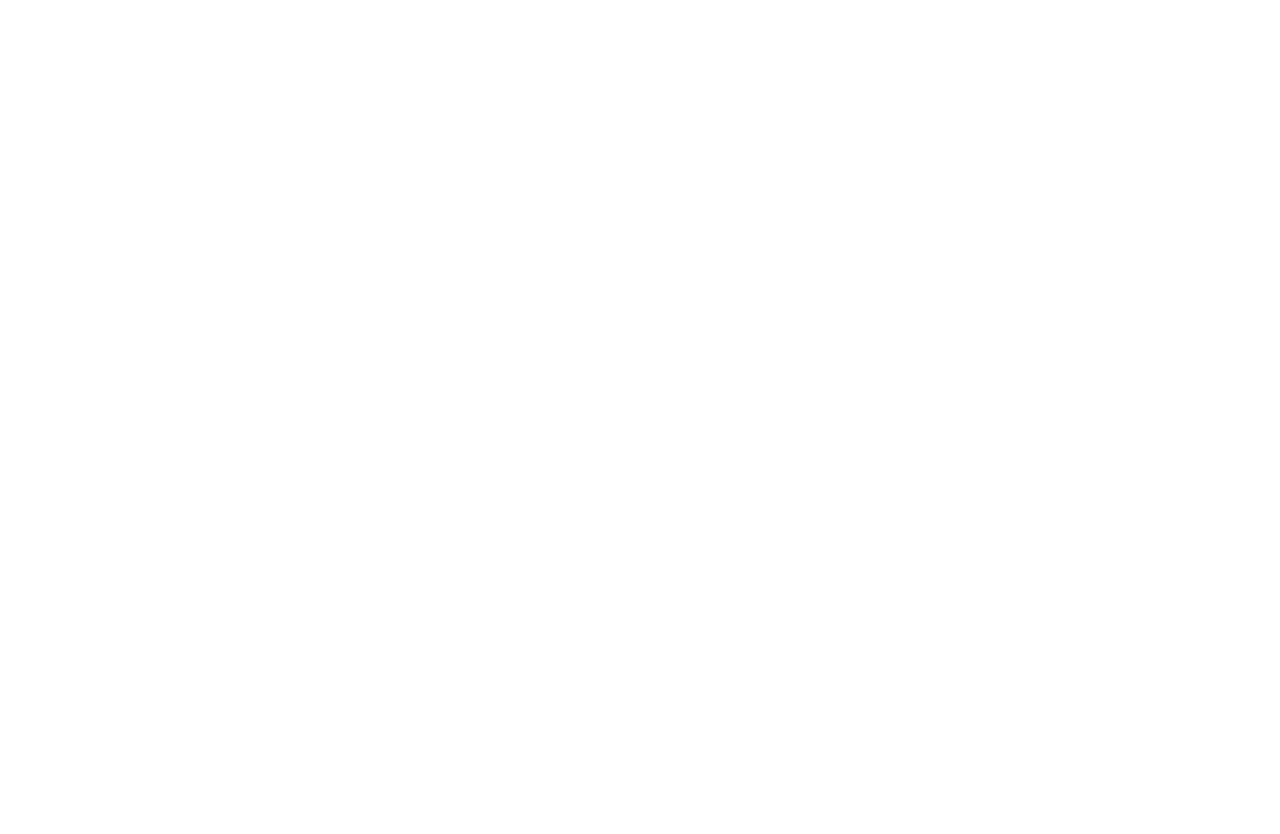
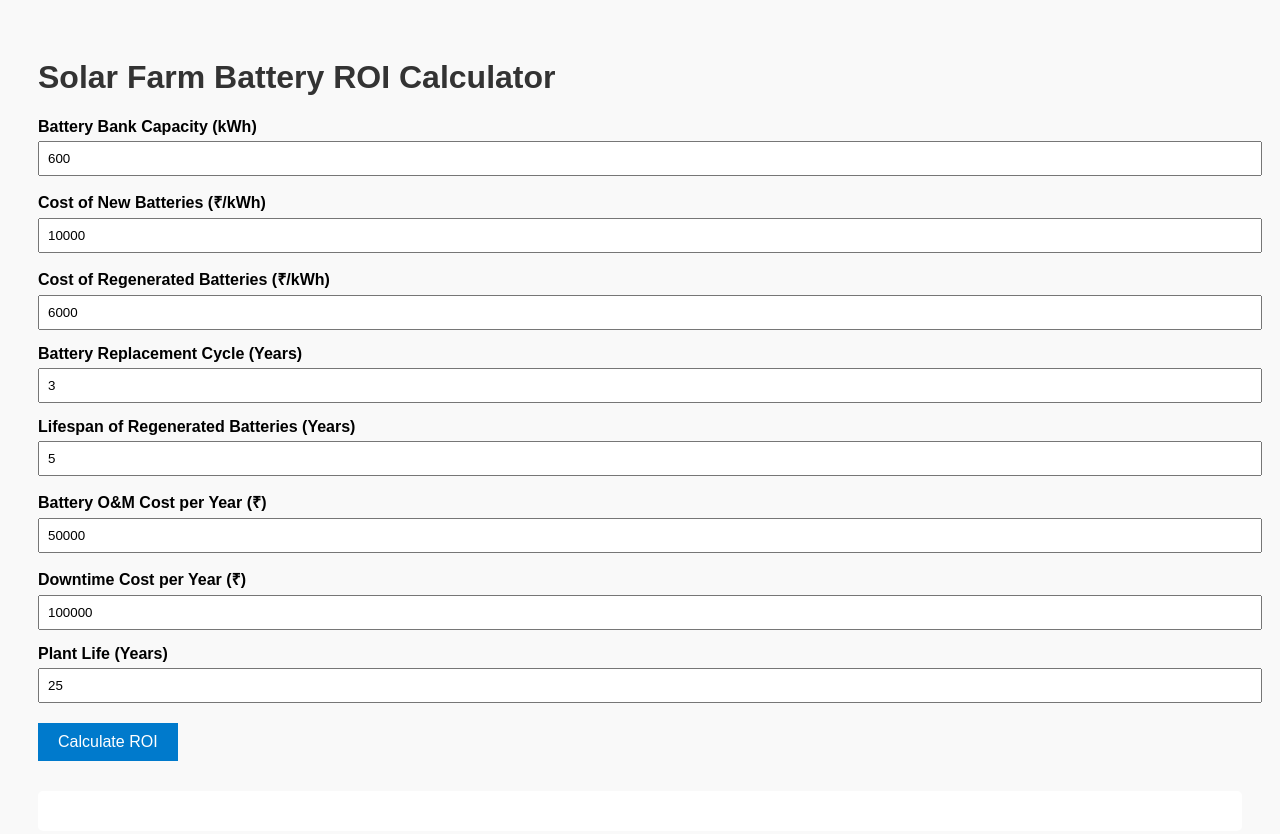
Before and after one commit to sonic-boom-10/solar-roi-calculator, a plain HTML site: page index.html in a window 1280 px wide. Before the commit the page ends 800 px from the top, so only its background shows below. Drawn offline with Linux system fonts and the light colour scheme.

Commit message:
Add Solar ROI Calculator code

```diff
--- a/index.html
+++ b/index.html
@@ -1,2 +1,105 @@
 <!DOCTYPE html>
-<html><head><title>Solar ROI Calculator</title></head><body></body></html>
+<html>
+<head>
+  <title>Solar ROI Calculator</title>
+  <meta charset="UTF-8">
+  <meta name="viewport" content="width=device-width, initial-scale=1">
+  <style>
+    body {
+      font-family: Arial, sans-serif;
+      padding: 30px;
+      background: #f9f9f9;
+    }
+    h1 {
+      color: #333;
+    }
+    label {
+      display: block;
+      margin-top: 15px;
+      font-weight: bold;
+    }
+    input {
+      width: 100%;
+      padding: 8px;
+      margin-top: 5px;
+    }
+    button {
+      margin-top: 20px;
+      padding: 10px 20px;
+      font-size: 16px;
+      background-color: #007acc;
+      color: white;
+      border: none;
+      cursor: pointer;
+    }
+    .result {
+      margin-top: 30px;
+      background: #fff;
+      padding: 20px;
+      border-radius: 5px;
+    }
+  </style>
+</head>
+<body>
+  <h1>Solar Farm Battery ROI Calculator</h1>
+
+  <label>Battery Bank Capacity (kWh)</label>
+  <input type="number" id="capacity" value="600">
+
+  <label>Cost of New Batteries (₹/kWh)</label>
+  <input type="number" id="costNew" value="10000">
+
+  <label>Cost of Regenerated Batteries (₹/kWh)</label>
+  <input type="number" id="costRegen" value="6000">
+
+  <label>Battery Replacement Cycle (Years)</label>
+  <input type="number" id="cycleNew" value="3">
+
+  <label>Lifespan of Regenerated Batteries (Years)</label>
+  <input type="number" id="lifeRegen" value="5">
+
+  <label>Battery O&M Cost per Year (₹)</label>
+  <input type="number" id="omCost" value="50000">
+
+  <label>Downtime Cost per Year (₹)</label>
+  <input type="number" id="downtimeCost" value="100000">
+
+  <label>Plant Life (Years)</label>
+  <input type="number" id="plantLife" value="25">
+
+  <button onclick="calculateROI()">Calculate ROI</button>
+
+  <div class="result" id="result"></div>
+
+  <script>
+    function calculateROI() {
+      const cap = +document.getElementById('capacity').value;
+      const costNew = +document.getElementById('costNew').value;
+      const costRegen = +document.getElementById('costRegen').value;
+      const cycleNew = +document.getElementById('cycleNew').value;
+      const lifeRegen = +document.getElementById('lifeRegen').value;
+      const omCost = +document.getElementById('omCost').value;
+      const downtime = +document.getElementById('downtimeCost').value;
+      const plantLife = +document.getElementById('plantLife').value;
+
+      const replacementsNew = Math.ceil(plantLife / cycleNew);
+      const replacementsRegen = Math.ceil(plantLife / lifeRegen);
+
+      const totalCostNew = (cap * costNew * replacementsNew) + (omCost + downtime) * plantLife;
+      const totalCostRegen = (cap * costRegen * replacementsRegen) + (omCost + downtime) * plantLife;
+
+      const savings = totalCostNew - totalCostRegen;
+      const savingsPercent = (savings / totalCostNew * 100).toFixed(2);
+
+      document.getElementById('result').innerHTML = `
+        <h2>ROI Results</h2>
+        <p><strong>Total Battery Cost (Traditional):</strong> ₹${totalCostNew.toLocaleString()}</p>
+        <p><strong>Total Battery Cost (Regenerated):</strong> ₹${totalCostRegen.toLocaleString()}</p>
+        <p><strong>Total Savings:</strong> ₹${savings.toLocaleString()} (${savingsPercent}%)</p>
+        <p><strong>Breakeven Estimate:</strong> Within first ${Math.ceil(savings / (cap * costRegen))} years</p>
+        <p><strong>Environmental Impact:</strong> CO₂ emissions and waste reduced significantly through second-life battery use</p>
+      `;
+    }
+  </script>
+</body>
+</html>
```
